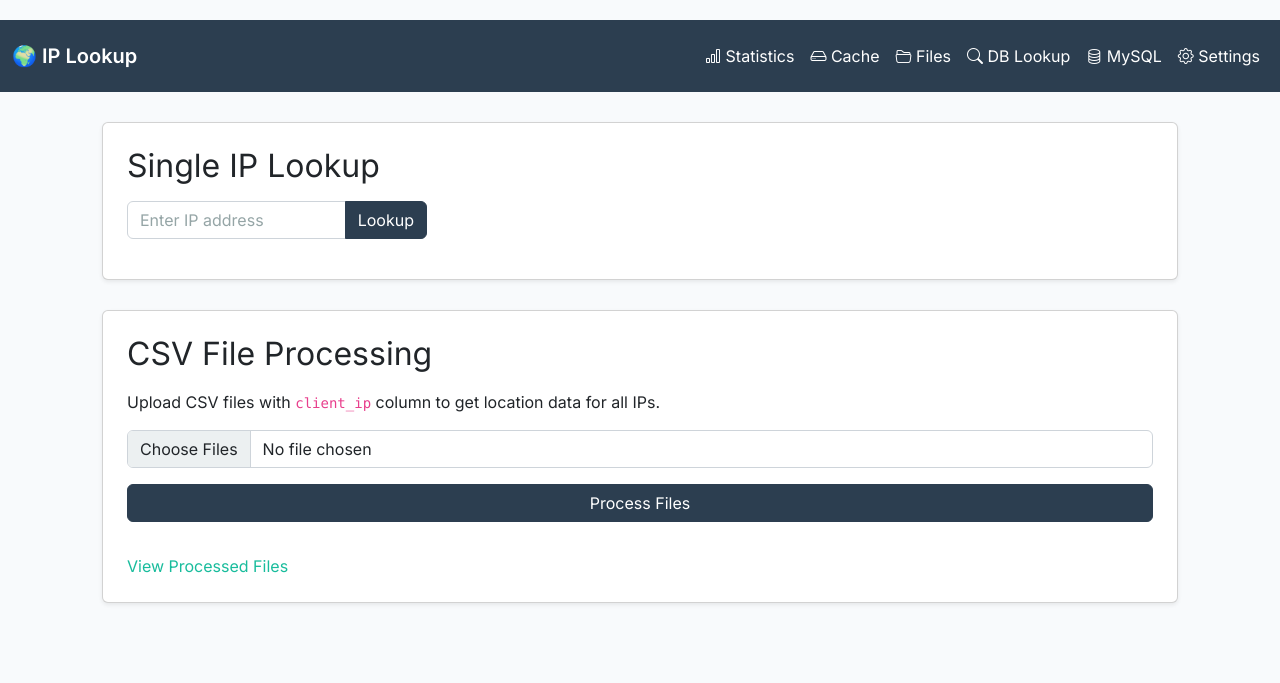
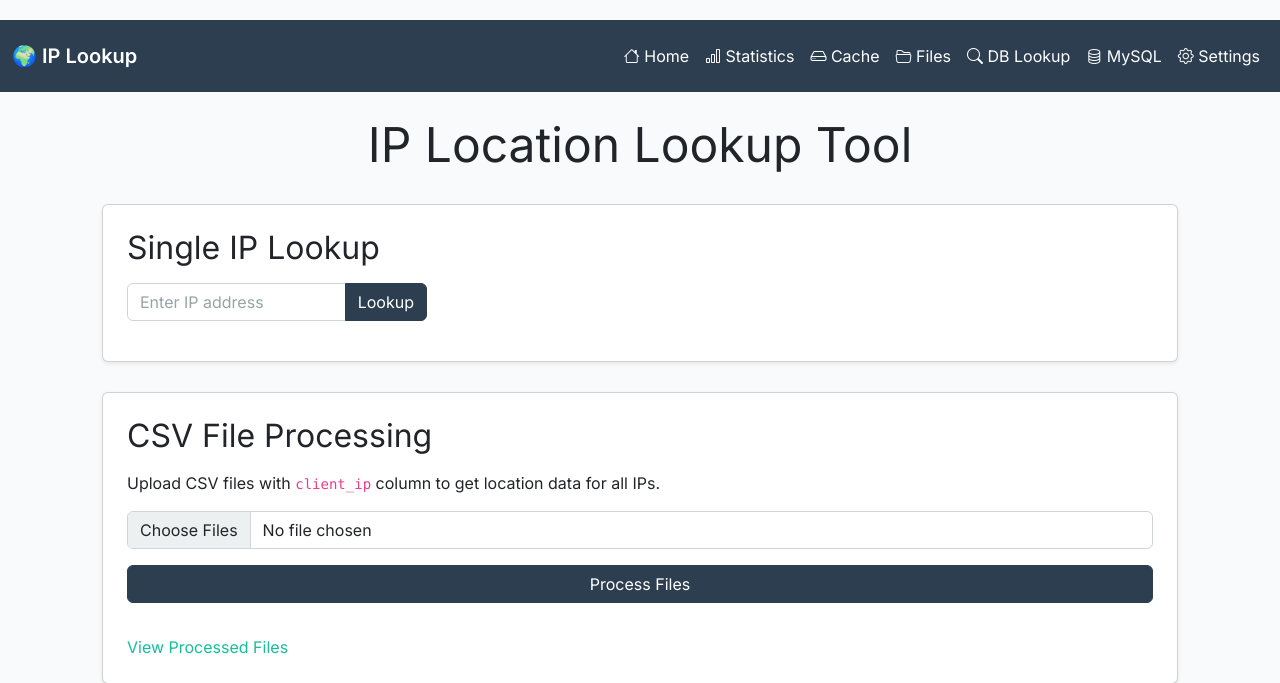
Before and after one commit to monyratha/ip-location-lookup-tool, a Python web app: template templates/index.html in a window 1280 px wide. Shown: the top 683 px of the page. Run offline with Jinja, Linux system fonts and the light colour scheme; the template is opened without the code that fills it, so the values that code supplies are empty; some libraries are stand-ins or nearby versions.

Commit message:
Improve navigation and processing UI

```diff
--- a/static/style.css
+++ b/static/style.css
@@ -2,6 +2,10 @@ body {
     font-family: 'Inter', sans-serif;
     padding-top: 20px;
     background-color: #f8fafc;
+}
+
+.navbar .nav-link.active {
+    font-weight: 600;
 }
 
 .container {
--- a/templates/base.html
+++ b/templates/base.html
@@ -20,12 +20,27 @@
             </button>
             <div class="collapse navbar-collapse" id="mainNav">
                 <ul class="navbar-nav ms-auto">
-                    <li class="nav-item"><a class="nav-link" href="{{ url_for('view_stats') }}"><i class="bi bi-bar-chart"></i> Statistics</a></li>
-                    <li class="nav-item"><a class="nav-link" href="{{ url_for('view_cache') }}"><i class="bi bi-hdd"></i> Cache</a></li>
-                    <li class="nav-item"><a class="nav-link" href="{{ url_for('list_results') }}"><i class="bi bi-folder2-open"></i> Files</a></li>
-                    <li class="nav-item"><a class="nav-link" href="{{ url_for('mysql_lookup_page') }}"><i class="bi bi-search"></i> DB Lookup</a></li>
-                    <li class="nav-item"><a class="nav-link" href="{{ url_for('manage_connections') }}"><i class="bi bi-database"></i> MySQL</a></li>
-                    <li class="nav-item"><a class="nav-link" href="{{ url_for('settings_page') }}"><i class="bi bi-gear"></i> Settings</a></li>
+                    <li class="nav-item">
+                        <a class="nav-link {% if request.path == '/' %}active{% endif %}" href="{{ url_for('index') }}"><i class="bi bi-house"></i> Home</a>
+                    </li>
+                    <li class="nav-item">
+                        <a class="nav-link {% if request.path.startswith('/stats') %}active{% endif %}" href="{{ url_for('view_stats') }}"><i class="bi bi-bar-chart"></i> Statistics</a>
+                    </li>
+                    <li class="nav-item">
+                        <a class="nav-link {% if request.path.startswith('/cache') %}active{% endif %}" href="{{ url_for('view_cache') }}"><i class="bi bi-hdd"></i> Cache</a>
+                    </li>
+                    <li class="nav-item">
+                        <a class="nav-link {% if request.path.startswith('/results') or request.path.startswith('/view') %}active{% endif %}" href="{{ url_for('list_results') }}"><i class="bi bi-folder2-open"></i> Files</a>
+                    </li>
+                    <li class="nav-item">
+                        <a class="nav-link {% if request.path.startswith('/mysql-lookup') %}active{% endif %}" href="{{ url_for('mysql_lookup_page') }}"><i class="bi bi-search"></i> DB Lookup</a>
+                    </li>
+                    <li class="nav-item">
+                        <a class="nav-link {% if request.path.startswith('/connections') %}active{% endif %}" href="{{ url_for('manage_connections') }}"><i class="bi bi-database"></i> MySQL</a>
+                    </li>
+                    <li class="nav-item">
+                        <a class="nav-link {% if request.path.startswith('/settings') %}active{% endif %}" href="{{ url_for('settings_page') }}"><i class="bi bi-gear"></i> Settings</a>
+                    </li>
                 </ul>
             </div>
         </div>
--- a/templates/index.html
+++ b/templates/index.html
@@ -3,13 +3,38 @@
 {% block extra_head %}
 <style>
     .section { margin: 30px 0; }
-    .processing-overlay { position: fixed; top: 0; left: 0; width: 100%; height: 100%; background: rgba(0,0,0,0.1); z-index: 1000; display: none; }
-    .processing-message { position: fixed; top: 20px; right: 20px; background: #007cba; color: white; padding: 10px 20px; border-radius: 5px; z-index: 1001; display: none; }
+    .processing-overlay {
+        position: fixed;
+        top: 0;
+        left: 0;
+        width: 100%;
+        height: 100%;
+        background: rgba(0,0,0,0.3);
+        z-index: 1000;
+        display: none;
+        align-items: center;
+        justify-content: center;
+    }
+    .processing-message {
+        position: fixed;
+        top: 20px;
+        right: 20px;
+        background: #007cba;
+        color: white;
+        padding: 10px 20px;
+        border-radius: 5px;
+        z-index: 1001;
+        display: none;
+    }
 </style>
 {% endblock %}
 {% block content %}
-<div class="processing-overlay" id="processingOverlay"></div>
+<div class="processing-overlay" id="processingOverlay">
+    <div class="spinner-border text-light" role="status"></div>
+</div>
 <div class="processing-message" id="processingMessage">⚠️ Processing in progress - Please don't leave this page</div>
+
+<h1 class="text-center mb-4">IP Location Lookup Tool</h1>
 
 <div class="section card p-4 shadow-sm">
     <h3 class="mb-3">Single IP Lookup</h3>
```
